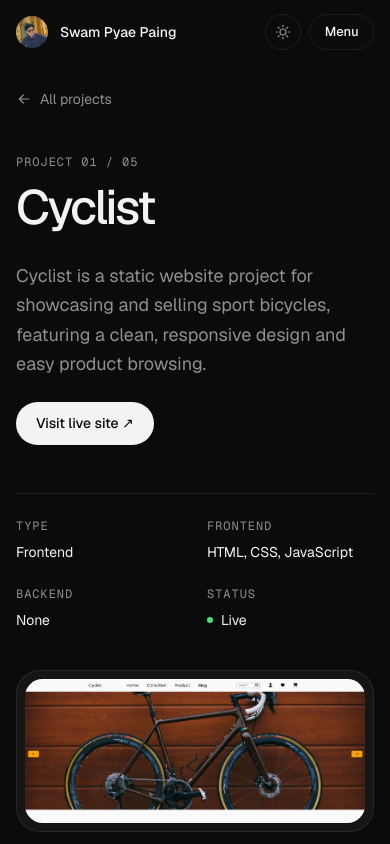
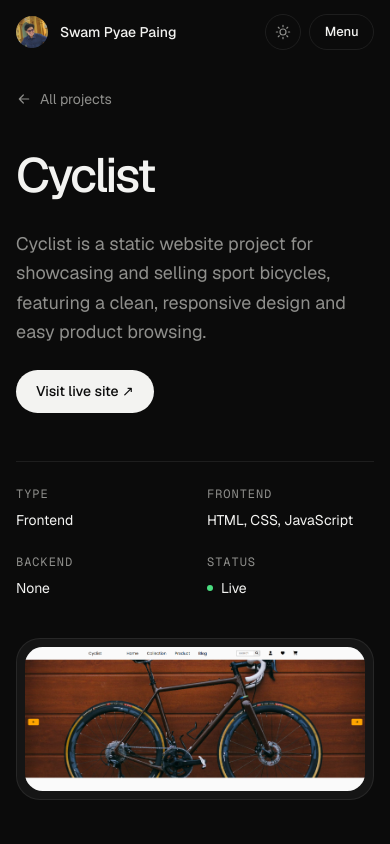
Before and after one commit to SWayne19/swamfolio, a Vue app: page /projects/1 in a window 390 px wide. Shown: the top 844 px of the page. Built offline with nearby package versions, Linux system fonts and the light colour scheme.

Commit message:
fix: remove project index display from header for cleaner presentation

```diff
--- a/src/pages/Project.vue
+++ b/src/pages/Project.vue
@@ -11,8 +11,7 @@
     <!-- Header -->
     <header class="mt-10 grid gap-8 lg:grid-cols-12 lg:items-end">
       <div class="lg:col-span-7">
-        <p class="detail-in eyebrow">Project {{ String(index + 1).padStart(2, "0") }} / {{ String(projects.length).padStart(2, "0") }}</p>
-        <h1 class="detail-in mt-4 text-[clamp(3rem,9vw,8rem)] font-medium leading-[0.9] tracking-[-0.05em]">
+        <h1 class="detail-in text-[clamp(3rem,9vw,8rem)] font-medium leading-[0.9] tracking-[-0.05em]">
           {{ project.title }}
         </h1>
       </div>
```
